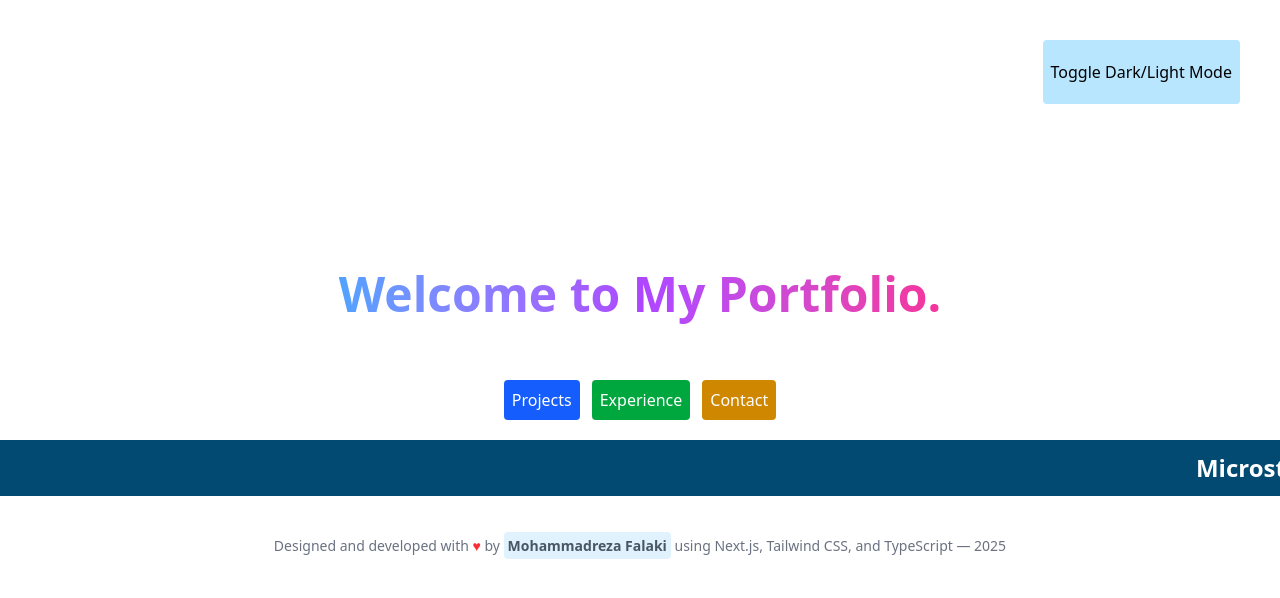
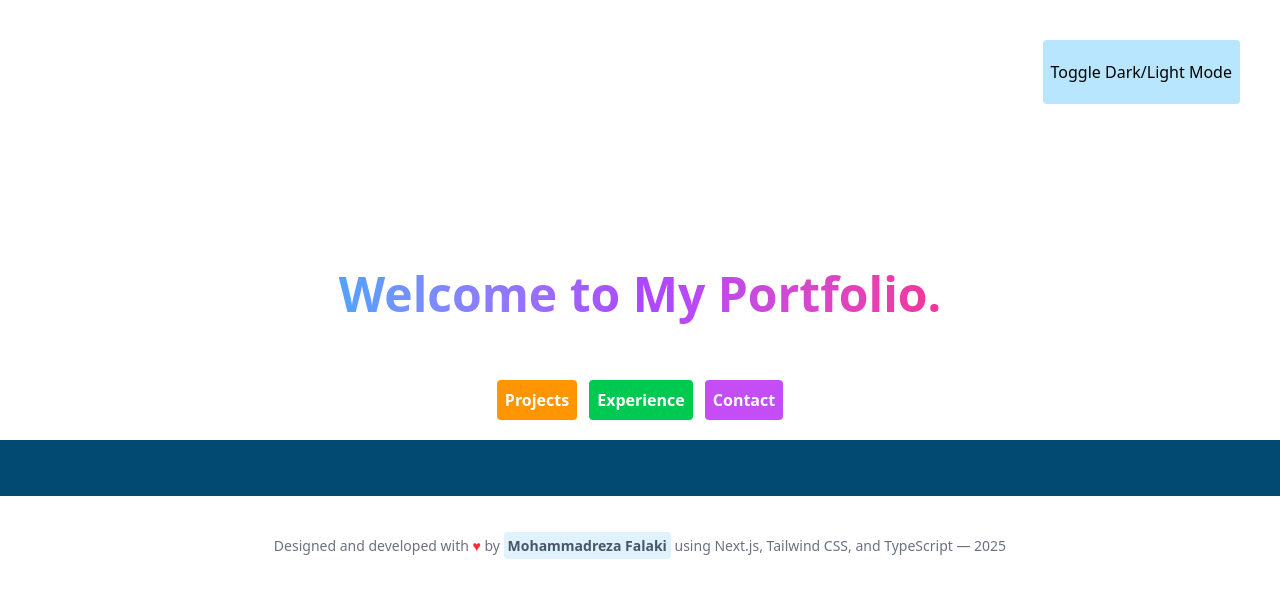
Before and after one commit to Mohammad-Reza-Falaki/my-new-portfolio, a Next.js app: page / in a window 1280 px wide. Shown: the top 598 px of the page. Built offline with nearby package versions, Linux system fonts and the light colour scheme.

Commit message:
basic problems solved.

```diff
--- a/src/app/globals.css
+++ b/src/app/globals.css
@@ -44,7 +44,7 @@ a {
 }
 
  .animate-marquee {
-  animation: marquee 20s linear infinite;
+  animation: marquee 30s linear infinite;
   float: left;
 }
 
--- a/src/app/page.tsx
+++ b/src/app/page.tsx
@@ -42,17 +42,17 @@ export default function Home() {
         </p>
         <div className="flex flex-col text-center md:flex-row gap-3">
           <Link href="/projects">
-            <button className="bg-blue-600 cursor-pointer hover:bg-blue-800 transition-colors duration-200 p-2 rounded">
+            <button className="bg-[#ff9500] font-semibold cursor-pointer hover:bg-[#ffa500] transition-colors duration-200 p-2 rounded">
               Projects
             </button>
           </Link>
           <Link href="/experience">
-            <button className="bg-green-600 cursor-pointer hover:bg-green-800 transition-colors duration-200 p-2 rounded">
+            <button className="bg-green-500 font-semibold cursor-pointer hover:bg-green-800 transition-colors duration-200 p-2 rounded">
               Experience
             </button>
           </Link>
           <Link href="/contact">
-            <button className="bg-yellow-600 cursor-pointer hover:bg-yellow-800 transition-colors duration-200 p-2 rounded">
+            <button className="bg-[#c54df5] font-semibold cursor-pointer hover:bg-yellow-800 transition-colors duration-200 p-2 rounded">
               Contact
             </button>
           </Link>
```
